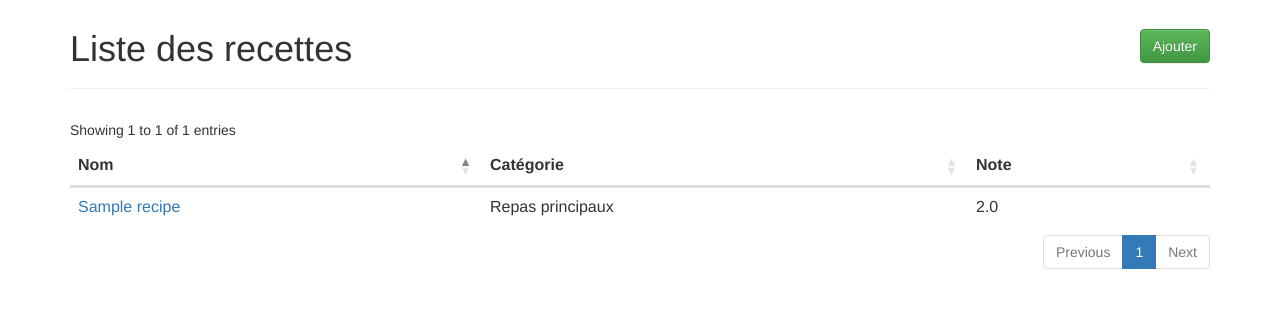
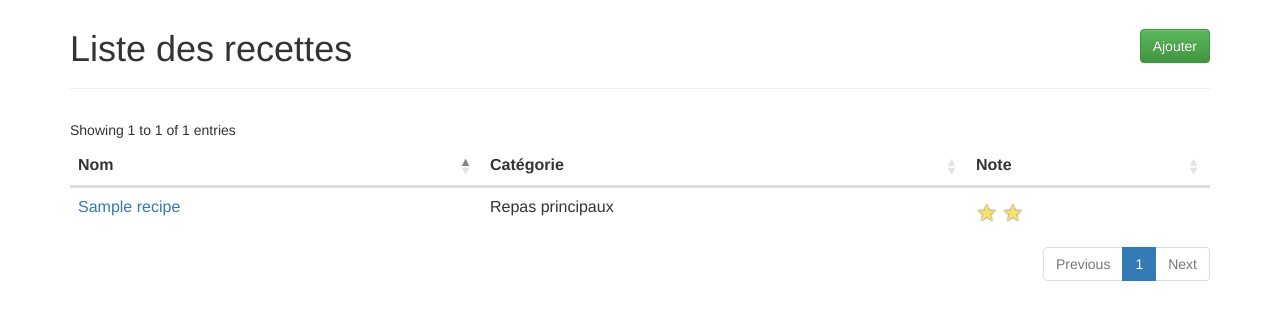
Before and after one commit to mdupuis/muscade, a Flask app: page / in a window 1280 px wide. Shown: the part 51-371 px from the top of the page. Run offline with Flask 2, Linux system fonts and the light colour scheme; tables that the repository leaves empty hold one stand-in row (values such as "Sample post"); some libraries are stand-ins or nearby versions.

Commit message:
Show rating as stars

```diff
--- a/app/static/css/style.css
+++ b/app/static/css/style.css
@@ -5,3 +5,35 @@ body, .extra-top-padding {
 .no-margin {
     margin: 0;
 }
+
+
+/* STARS */
+.star-icon {
+    color: #ddd;
+    font-size: 1.5em;
+    position: relative;
+}
+.star-icon.full:before {
+    text-shadow: 0 0 2px rgba(0,0,0,0.7);
+    color: #FDE16D;
+    content: '\2605'; /* Full star in UTF-8 */
+    position: absolute;
+    left: 0;
+}
+.star-icon.half:before {
+    text-shadow: 0 0 2px rgba(0,0,0,0.7);
+    color: #FDE16D;
+    content: '\2605'; /* Full star in UTF-8 */
+    position: absolute;
+    left: 0;
+    width: 50%;
+    overflow: hidden;
+}
+@-moz-document url-prefix() { /* Firefox Hack :( */
+  .star-icon {
+    font-size: 50px;
+    line-height: 34px;
+  }
+}
+
+/* END STARS */
--- a/app/templates/list.html
+++ b/app/templates/list.html
@@ -21,7 +21,15 @@
     <tr>
         <td><a href="{{ recipe.id }}/">{{ recipe.name }}</a></td>
         <td>{{ recipe.category_name() }}</td>
-        <td>{{ recipe.rating /2 }}</td>
+
+        <td>
+            {% for i in range(0, recipe.rating//2) %}
+                <span class="star-icon full">☆</span>
+            {% endfor %}
+            {% if recipe.rating % 2 %}
+                <span class="star-icon half">☆</span>
+            {% endif %}
+        </td>
     </tr>
     {% endfor %}
     </tbody>
```
Also changed, not shown: app/templates/view_recipe.html (+8 -1 lines).
